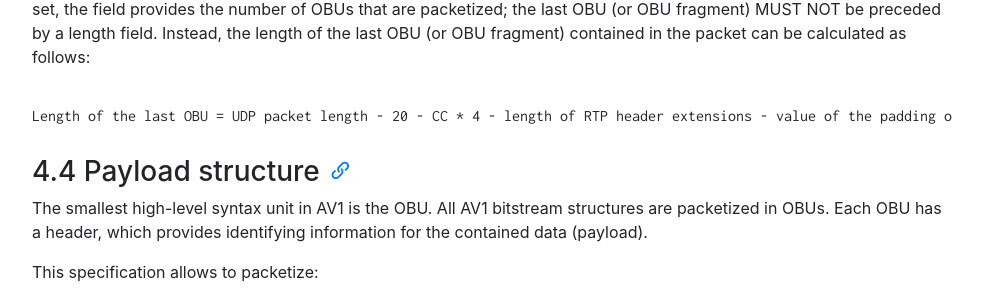
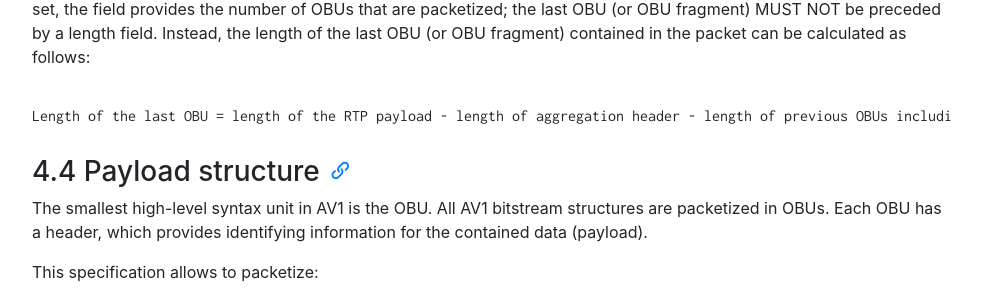
Before and after one commit to AOMediaCodec/av1-rtp-spec, a Jekyll site: the page built from index.md, in a window 1280 px wide and 900 px high, scrolled down 4500 px. Shown: the part 153-453 px from the top of the window, without its empty margins (53-1036 px from the left). Built offline with Jekyll 4.4.1, drawn with Linux system fonts in a browser that asks for light colours; nearby versions of some CDN libraries.

Commit message:
Update length calculation

```diff
--- a/av1-rtp-spec.md
+++ b/av1-rtp-spec.md
@@ -206,7 +206,7 @@ preceded by a length field. Instead, the length of the last OBU (or OBU fragment
 contained in the packet can be calculated as follows:
 
 <pre><code>
-Length of the last OBU = UDP packet length - 20 - CC * 4 - length of RTP header extensions - value of the padding octet - length of previous OBUs
+Length of the last OBU = length of the RTP payload - length of aggregation header - length of previous OBUs including length fields
 </code></pre>
 
 ### 4.4 Payload structure
```
